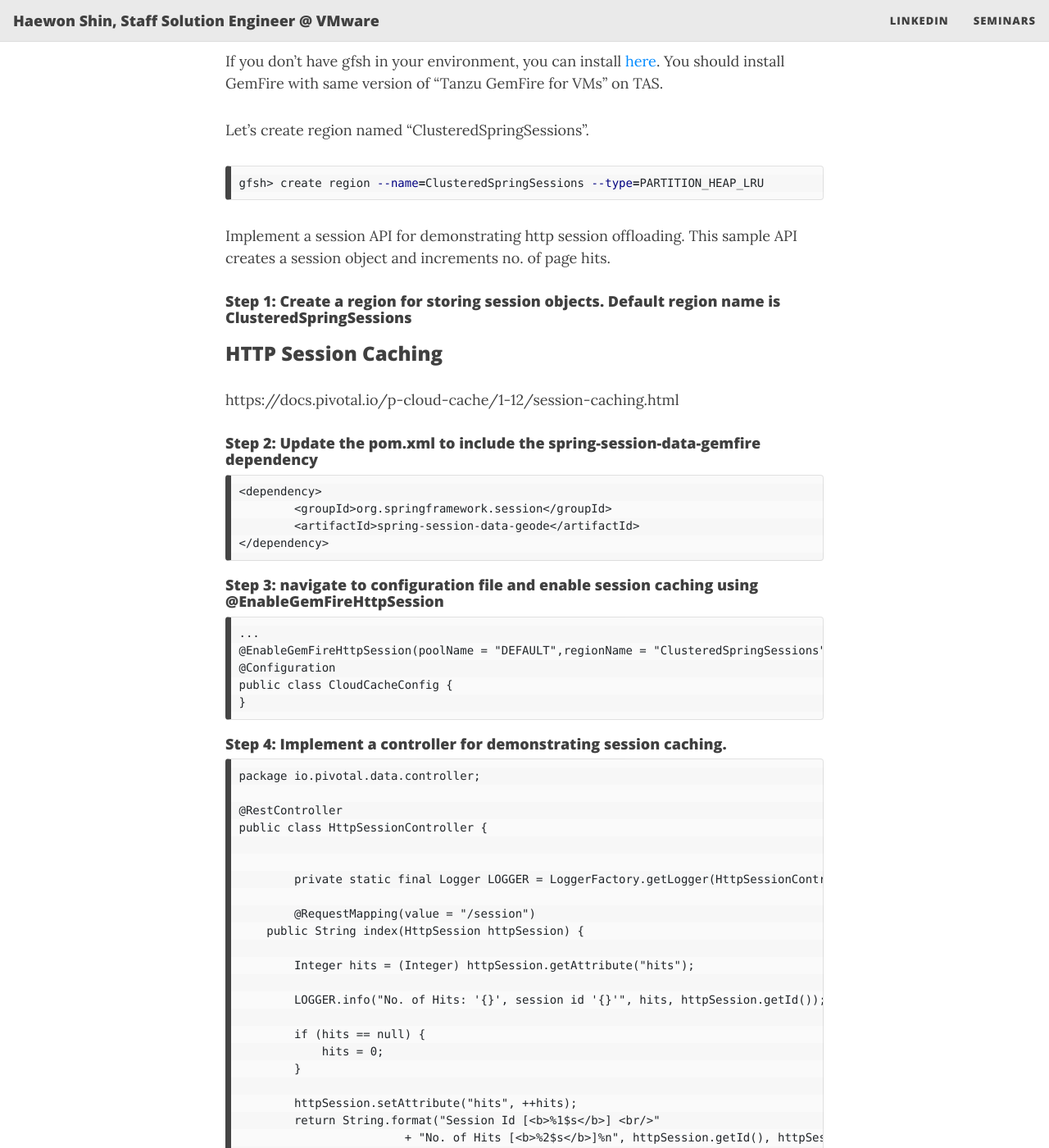
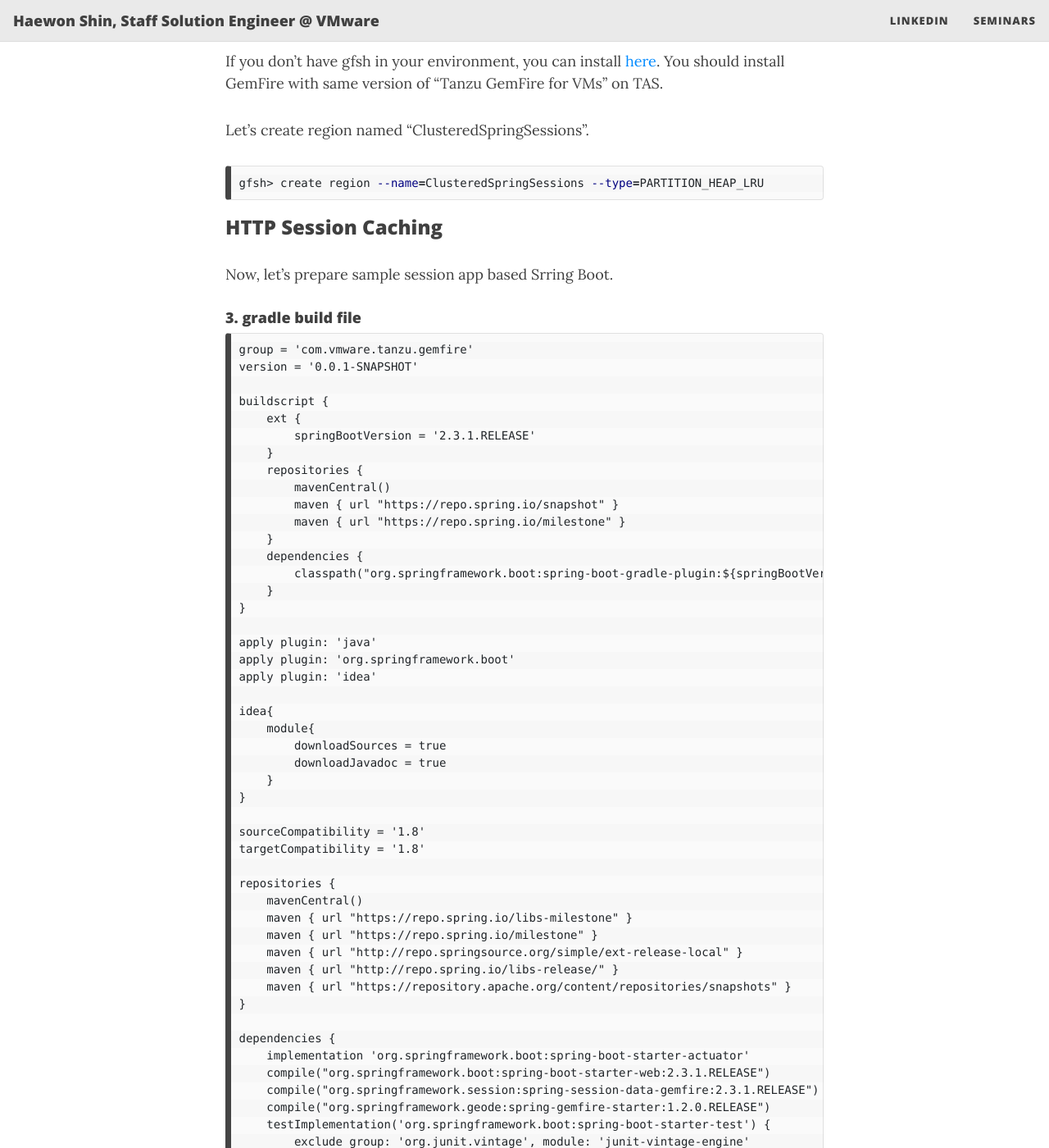
Before and after one commit to haewons-tanzu/haewons-tanzu.github.io, a Jekyll site: the page built from _posts/2020-10-29-http-session-caching-spring-data-on-tas.md, in a window 1280 px wide and 1400 px high, scrolled down 1411 px. Shown: the whole window at 82% size. Built offline with Jekyll 4.4.1, drawn with Linux system fonts in a browser that asks for light colours; nearby versions of some CDN libraries; some of the changed text lies outside the part shown.

Commit message:
Update 2020-10-29-http-session-caching-spring-data-on-tas.md

````diff
--- a/_posts/2020-10-29-http-session-caching-spring-data-on-tas.md
+++ b/_posts/2020-10-29-http-session-caching-spring-data-on-tas.md
@@ -48,50 +48,103 @@
 gfsh> create region --name=ClusteredSpringSessions --type=PARTITION_HEAP_LRU
 ```
 
-
-
-Implement a session API for demonstrating http session offloading. This sample API creates a session object and increments no. of page hits.
-
-#### Step 1: Create a region for storing session objects. Default region name is ClusteredSpringSessions
-
 ### HTTP Session Caching
 
-https://docs.pivotal.io/p-cloud-cache/1-12/session-caching.html
+Now, let's prepare sample session app based Srring Boot.
 
+#### 3. gradle build file
 
+```text
+group = 'com.vmware.tanzu.gemfire'
+version = '0.0.1-SNAPSHOT'
 
+buildscript {
+    ext {
+        springBootVersion = '2.3.1.RELEASE'
+    }
+    repositories {
+        mavenCentral()
+        maven { url "https://repo.spring.io/snapshot" }
+        maven { url "https://repo.spring.io/milestone" }
+    }
+    dependencies {
+        classpath("org.springframework.boot:spring-boot-gradle-plugin:${springBootVersion}")
+    }
+}
 
-#### Step 2: Update the pom.xml to include the spring-session-data-gemfire dependency
+apply plugin: 'java'
+apply plugin: 'org.springframework.boot'
+apply plugin: 'idea'
 
-```
-<dependency>
-	<groupId>org.springframework.session</groupId>
-	<artifactId>spring-session-data-geode</artifactId>
-</dependency>
-```
+idea{
+    module{
+        downloadSources = true
+        downloadJavadoc = true
+    }
+}
 
-#### Step 3: navigate to configuration file and enable session caching using @EnableGemFireHttpSession
+sourceCompatibility = '1.8'
+targetCompatibility = '1.8'
 
-```
-...
-@EnableGemFireHttpSession(poolName = "DEFAULT",regionName = "ClusteredSpringSessions")
-@Configuration
-public class CloudCacheConfig {
+repositories {
+    mavenCentral()
+    maven { url "https://repo.spring.io/libs-milestone" }
+    maven { url "https://repo.spring.io/milestone" }
+    maven { url "http://repo.springsource.org/simple/ext-release-local" }
+    maven { url "http://repo.spring.io/libs-release/" }
+    maven { url "https://repository.apache.org/content/repositories/snapshots" }
+}
+
+dependencies {
+    implementation 'org.springframework.boot:spring-boot-starter-actuator'
+    compile("org.springframework.boot:spring-boot-starter-web:2.3.1.RELEASE")
+    compile("org.springframework.session:spring-session-data-gemfire:2.3.1.RELEASE")
+    compile("org.springframework.geode:spring-gemfire-starter:1.2.0.RELEASE")
+    testImplementation('org.springframework.boot:spring-boot-starter-test') {
+        exclude group: 'org.junit.vintage', module: 'junit-vintage-engine'
+    }
+}
+
+test {
+    useJUnitPlatform()
 }
 ```
 
-#### Step 4: Implement a controller for demonstrating session caching.
+#### 4. GemFire configuration file in Spring Boot App to enable session caching using @EnableGemFireHttpSession
 
+We set the region name here.
+
+```java
+package com.vmware.tanzu.gemfire.session;
+
+import org.springframework.context.annotation.Configuration;
+
+import org.springframework.data.gemfire.config.annotation.EnableLogging;
+import org.springframework.session.data.gemfire.config.annotation.web.http.EnableGemFireHttpSession;
+
+@EnableGemFireHttpSession(poolName = "DEFAULT",regionName = "ClusteredSpringSessions")
+@EnableLogging(logLevel = "info")
+@Configuration
+  public class CloudCacheConfig {
+}
 ```
-package io.pivotal.data.controller;
+
+#### 5. Implement Controller for retrieving session value
+
+```java
+package com.vmware.tanzu.gemfire.session;
+
+import javax.servlet.http.HttpSession;
+import org.slf4j.Logger;
+import org.slf4j.LoggerFactory;
+import org.springframework.web.bind.annotation.RequestMapping;
+import org.springframework.web.bind.annotation.RestController;
 
 @RestController
 public class HttpSessionController {
+    private static final Logger LOGGER = LoggerFactory.getLogger(HttpSessionController.class);
 
-
-	private static final Logger LOGGER = LoggerFactory.getLogger(HttpSessionController.class);
-
-	@RequestMapping(value = "/session")
+    @RequestMapping(value = "/session")
     public String index(HttpSession httpSession) {
 
         Integer hits = (Integer) httpSession.getAttribute("hits");
@@ -104,11 +157,41 @@
 
         httpSession.setAttribute("hits", ++hits);
         return String.format("Session Id [<b>%1$s</b>] <br/>"
-    			+ "No. of Hits [<b>%2$s</b>]%n", httpSession.getId(), httpSession.getAttribute("hits"));
+                + "No. of Hits [<b>%2$s</b>]%n", httpSession.getId(), httpSession.getAttribute("hits"));
     }
 
 }
 ```
+
+#### 6. Create manifest file (manifest.yml)
+
+```yml
+---
+applications:
+  - name: spring-session-demo
+    path: ./build/libs/session-0.0.1-SNAPSHOT.jar
+    buildpacks: [java_buildpack_offline]
+    services: [my-sessioncache]
+```
+
+#### 7. Build and push
+```shell
+$ ./gradlew clean assemble
+
+$ cf push
+```
+
+
+Implement a session API for demonstrating http session offloading. This sample API creates a session object and increments no. of page hits.
+
+https://docs.pivotal.io/p-cloud-cache/1-12/session-caching.html
+
+
+
+
+
+
+
 
 #### Step 5: Rebuild and push the app
 
````
